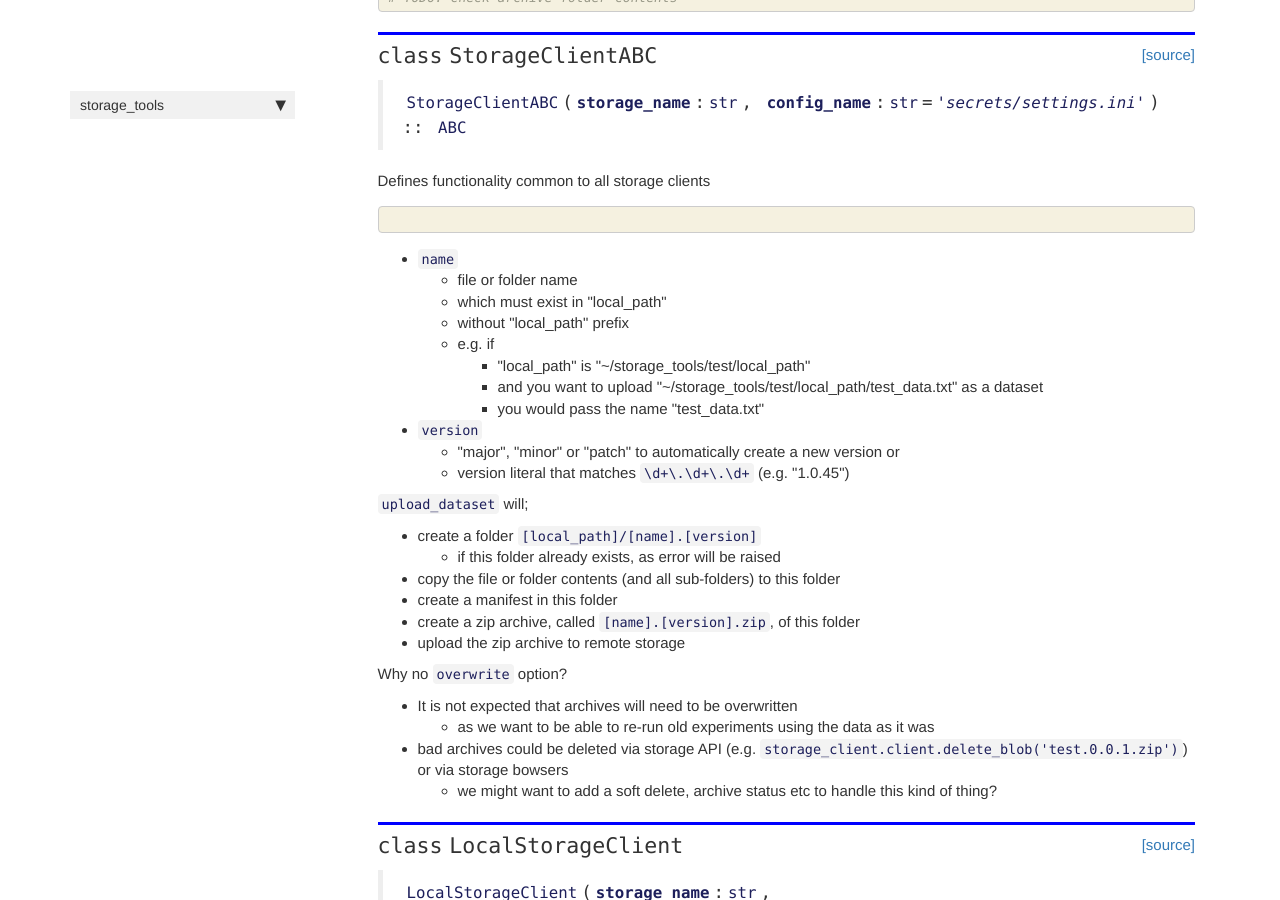
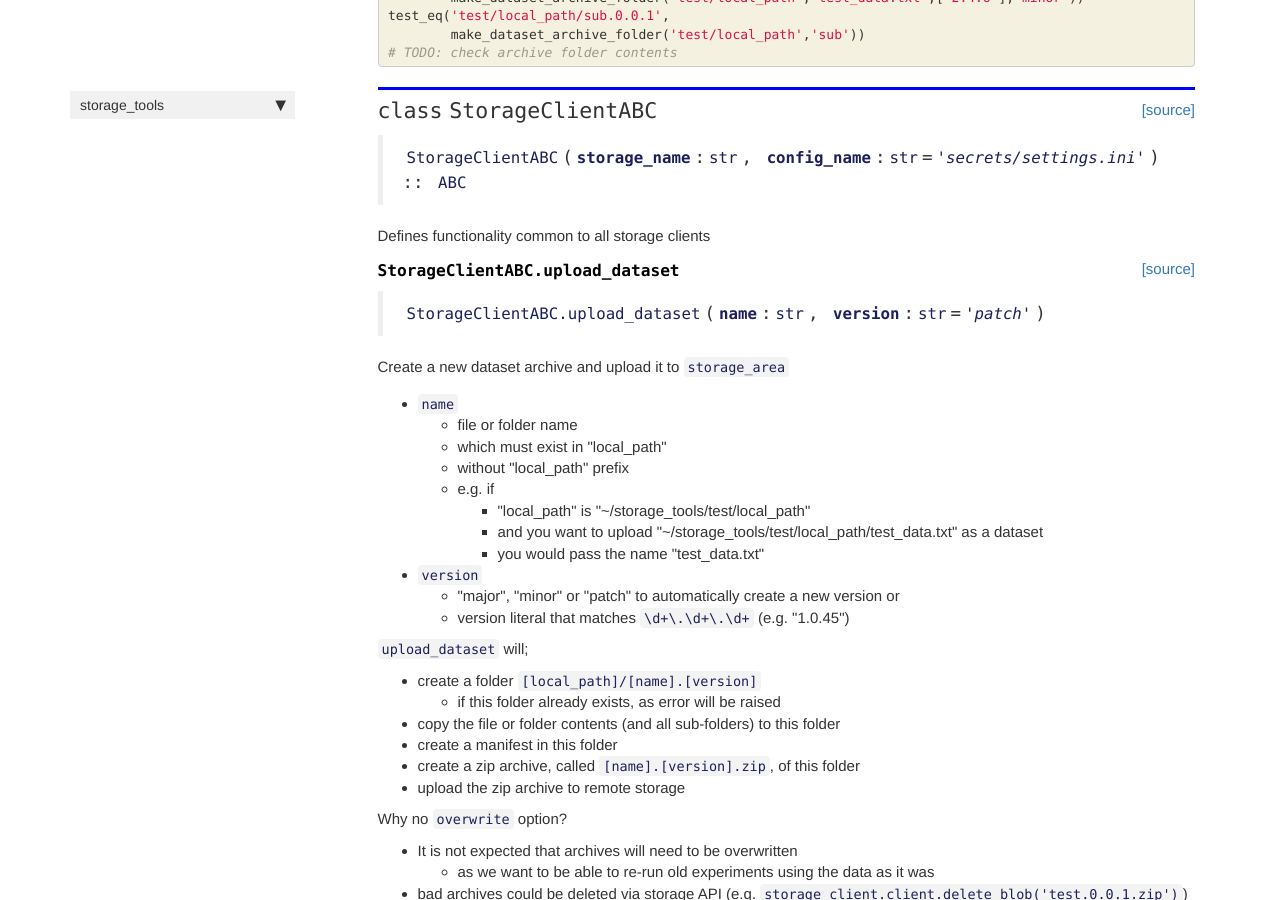
Before and after one commit to pete88b/storage_tools, a Jekyll site: the page built from docs/core.html, in a window 1280 px wide and 900 px high, scrolled down 2226 px. Built offline with Jekyll 4.4.1, drawn with Linux system fonts in a browser that asks for light colours; nearby versions of some CDN libraries; comment, search, counter and statistics services are not loaded; some of the changed text lies outside the part shown.

Commit message:
minor change to docs

```diff
--- a/docs/core.html
+++ b/docs/core.html
@@ -404,14 +404,22 @@ description: "Core tools for working with storage."
     {% raw %}
 
 <div class="cell border-box-sizing code_cell rendered">
-<div class="input">
 
-<div class="inner_cell">
-    <div class="input_area">
-<div class=" highlight hl-ipython3"><pre><span></span>
-</pre></div>
+<div class="output_wrapper">
+<div class="output">
 
-    </div>
+<div class="output_area">
+
+
+<div class="output_markdown rendered_html output_subarea ">
+<h4 id="StorageClientABC.upload_dataset" class="doc_header"><code>StorageClientABC.upload_dataset</code><a href="https://github.com/pete88b/storage_tools/tree/master/storage_tools/core.py#L115" class="source_link" style="float:right">[source]</a></h4><blockquote><p><code>StorageClientABC.upload_dataset</code>(<strong><code>name</code></strong>:<code>str</code>, <strong><code>version</code></strong>:<code>str</code>=<em><code>'patch'</code></em>)</p>
+</blockquote>
+<p>Create a new dataset archive and upload it to <code>storage_area</code></p>
+
+</div>
+
+</div>
+
 </div>
 </div>
 
```
Also changed, not shown: 1 other file.
